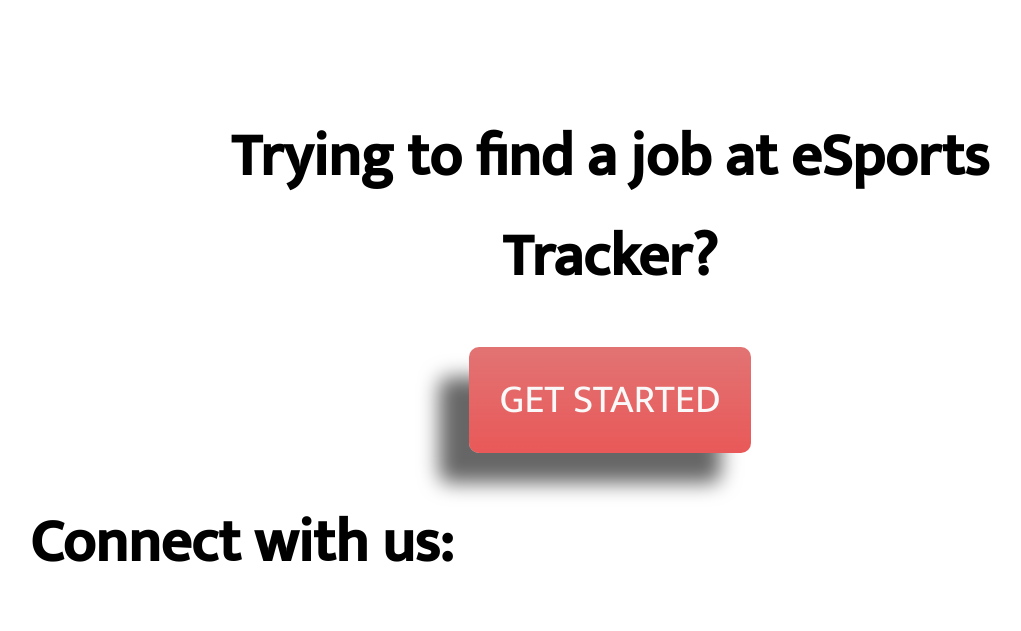
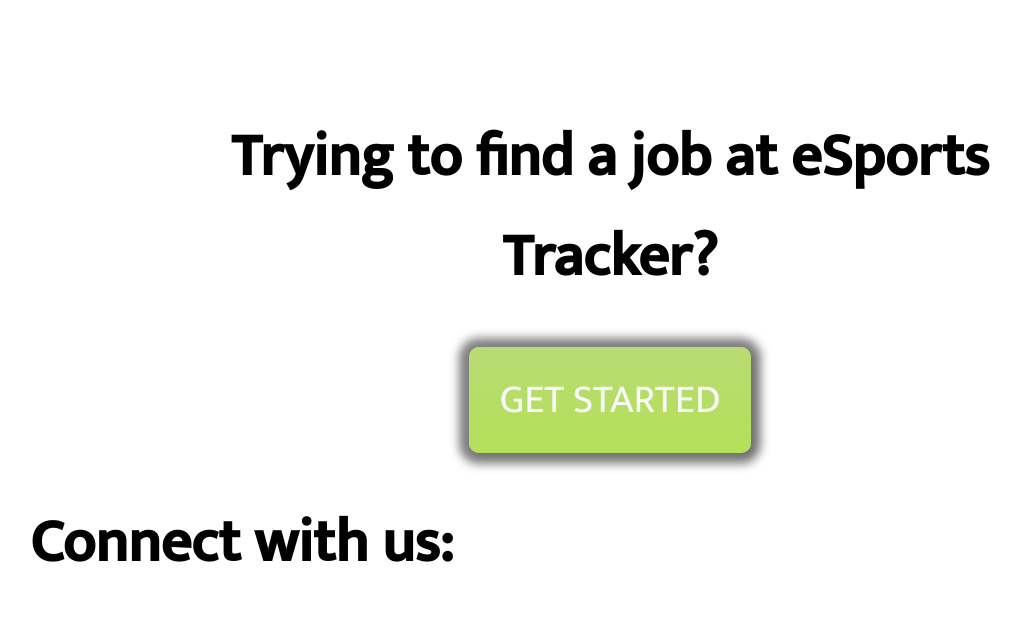
Before and after one commit to Petsoni/IT_project, a website: page homepage.html in a window 1280 px wide. In both pictures the pointer is over the link "GET STARTED". Shown: the part 2004-2635 px from the top of the page, without its empty margins (30-1051 px from the left). Drawn offline with Linux system fonts and the light colour scheme.

Commit message:
Get Started button edited

```diff
--- a/homepage.css
+++ b/homepage.css
@@ -509,7 +509,7 @@
     cursor: pointer;
     transition: 1s;
     opacity: 1;
-    box-shadow: -30px 30px 20px rgba(0,0,0,0.6);
+    box-shadow: 0 10px 10px rgba(0,0,0,0.6);
     text-decoration: none;
     font-size: 40px;
     color: black;
@@ -518,8 +518,9 @@
 .careers a:hover{
     border-color: tan;
     color: white;
-    background-image: linear-gradient(rgba(0,0,0,0.2), rgb(255, 0, 0));
+    background-image: linear-gradient(rgba(0,0,0,0.2), rgb(160, 239, 0));
     background-position: center;
+    box-shadow: 4px 4px 5px 0 rgba(0,0,0,.1), 0 1px 10px 10px rgba(0,0,0,.5);
     background-size: 350%;
     animation: text-color 1s ease infinite alternate;
     background-attachment: fixed;
```
